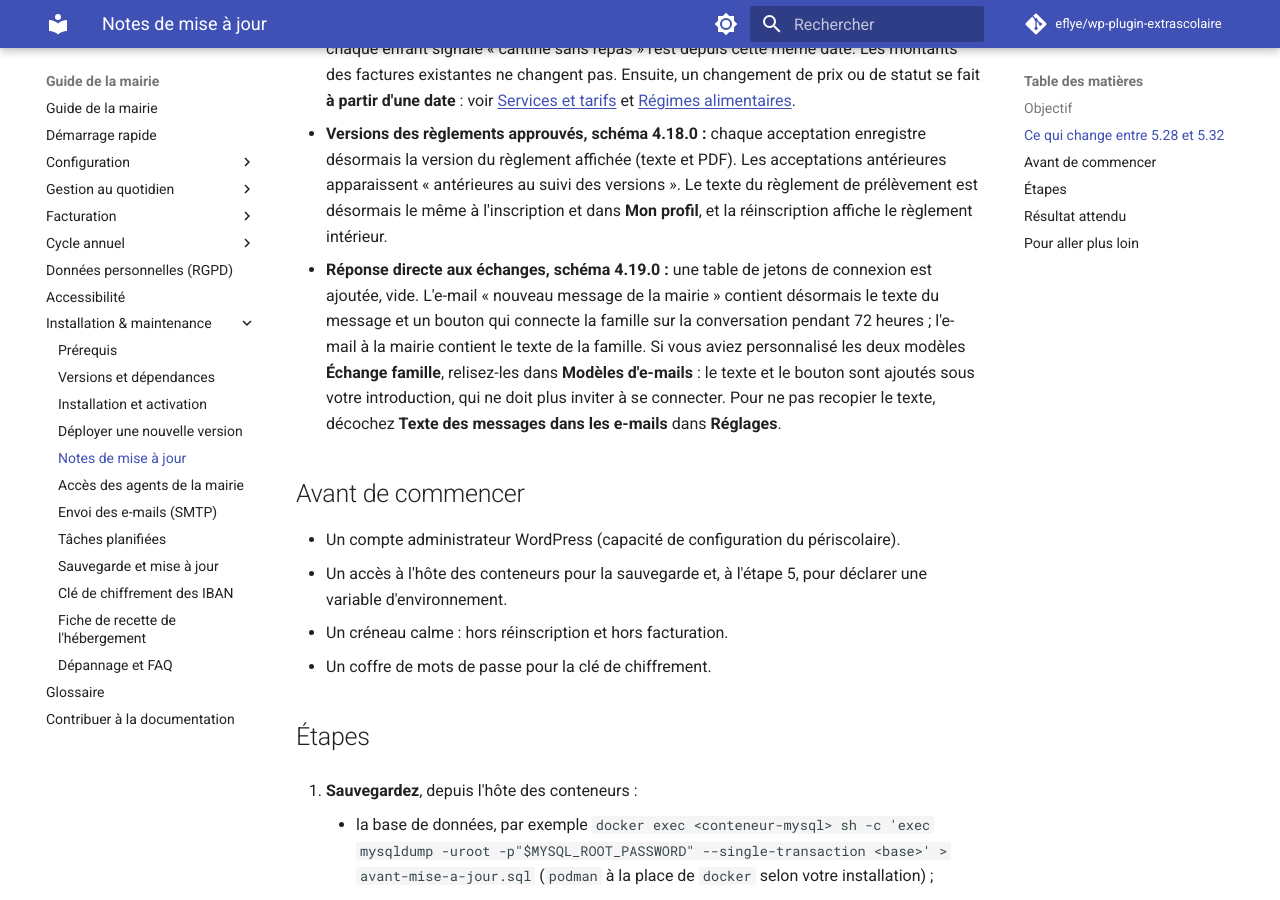
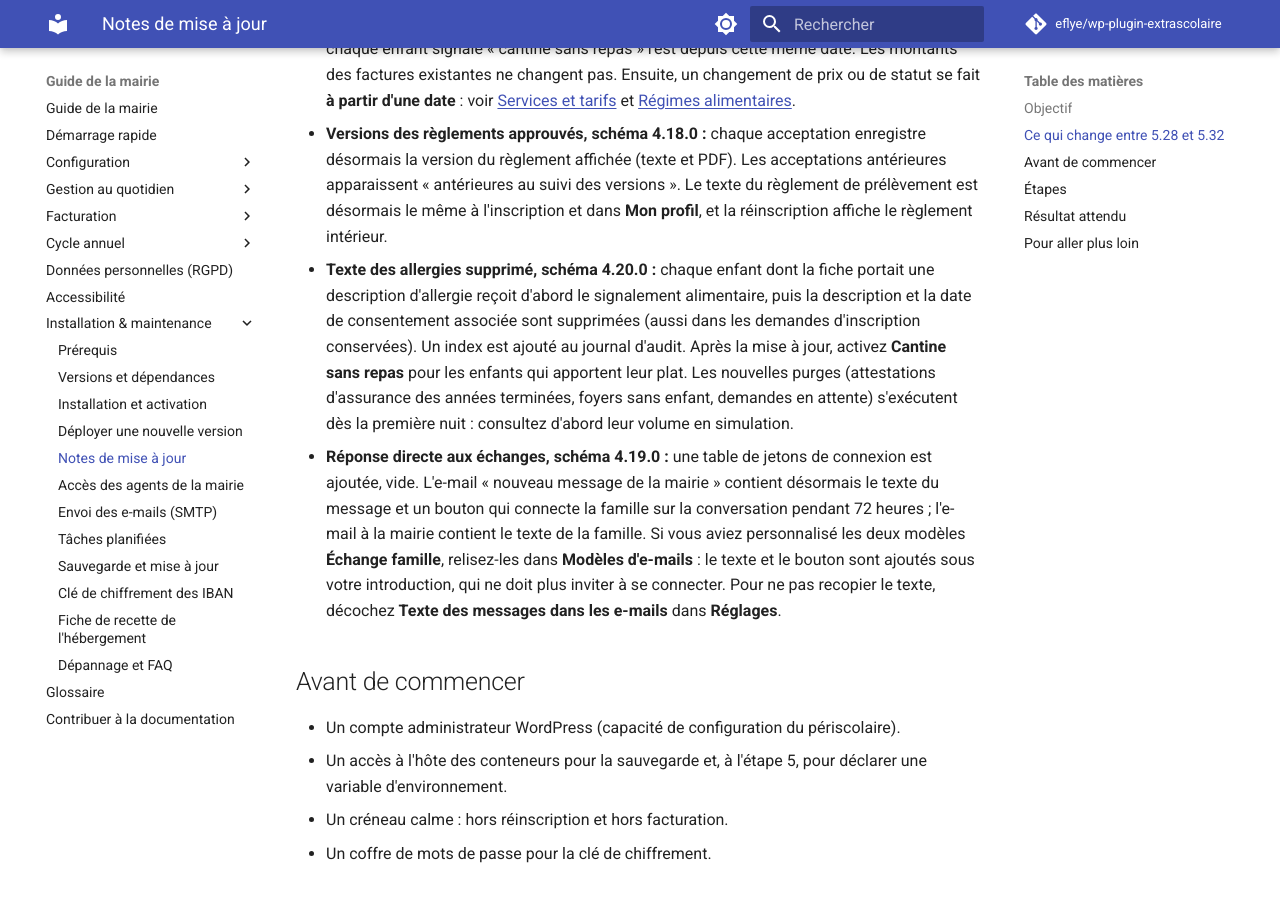
Before and after one commit to eflye/wp-plugin-extrascolaire, an MkDocs documentation site: the page built from documentation/installation/notes-mise-a-jour.md, in a window 1280 px wide and 900 px high, scrolled down 1021 px. Built offline with MkDocs 1.6.1 and Material for MkDocs 9.7.7, drawn with Linux system fonts in a browser that asks for light colours; comment, search, counter and statistics services are not loaded; some of the changed text lies outside the part shown.

Commit message:
chore: prepare release 5.35.0
Co-Authored-By: Claude Opus 5.5 <noreply@anthropic.com>
Claude-Session: https://claude.ai/code/session_01JjbusyBQDpFka9m4dZ3TRz

```diff
--- a/documentation/installation/notes-mise-a-jour.md
+++ b/documentation/installation/notes-mise-a-jour.md
@@ -2,7 +2,7 @@
 
 ## Objectif
 
-Passer d'une version antérieure à la version courante (schéma de base 4.19.0), en une seule fois depuis la **5.28.0 ou plus récente** : inutile d'installer les versions intermédiaires. Depuis une version plus ancienne (schéma antérieur à 4.15.0), installez d'abord la **5.32.1**, la dernière à porter ces migrations, puis la version courante ; sinon la page **Maintenance** signale que la base est trop ancienne et rien n'est modifié. Depuis 5.28.0, tout se fait **depuis le backoffice**, dans **Périscolaire › Maintenance**, sans ligne de commande : c'est la méthode adaptée à un WordPress en conteneur. Les commandes WP-CLI restent possibles ; elles sont indiquées en encadré.
+Passer d'une version antérieure à la version courante (schéma de base 4.20.0), en une seule fois depuis la **5.28.0 ou plus récente** : inutile d'installer les versions intermédiaires. Depuis une version plus ancienne (schéma antérieur à 4.15.0), installez d'abord la **5.32.1**, la dernière à porter ces migrations, puis la version courante ; sinon la page **Maintenance** signale que la base est trop ancienne et rien n'est modifié. Depuis 5.28.0, tout se fait **depuis le backoffice**, dans **Périscolaire › Maintenance**, sans ligne de commande : c'est la méthode adaptée à un WordPress en conteneur. Les commandes WP-CLI restent possibles ; elles sont indiquées en encadré.
 
 ## Ce qui change entre 5.28 et 5.32
 
@@ -15,6 +15,7 @@ Passer d'une version antérieure à la version courante (schéma de base 4.19.0)
 - **Tâches planifiées :** un avis rouge sur le tableau de bord signale un WP-Cron à l'arrêt. S'il apparaît, suivez [Tâches planifiées](taches-planifiees.md#alerte-de-retard).
 - **Tarifs et statut « cantine sans repas » datés, schéma 4.17.0 :** la grille de tarifs en place devient le premier tarif de chaque prestation, à compter de la première rentrée enregistrée, et chaque enfant signalé « cantine sans repas » l'est depuis cette même date. Les montants des factures existantes ne changent pas. Ensuite, un changement de prix ou de statut se fait **à partir d'une date** : voir [Services et tarifs](../configuration/services-tarifs.md) et [Régimes alimentaires](../configuration/regimes-alimentaires.md).
 - **Versions des règlements approuvés, schéma 4.18.0 :** chaque acceptation enregistre désormais la version du règlement affichée (texte et PDF). Les acceptations antérieures apparaissent « antérieures au suivi des versions ». Le texte du règlement de prélèvement est désormais le même à l'inscription et dans **Mon profil**, et la réinscription affiche le règlement intérieur.
+- **Texte des allergies supprimé, schéma 4.20.0 :** chaque enfant dont la fiche portait une description d'allergie reçoit d'abord le signalement alimentaire, puis la description et la date de consentement associée sont supprimées (aussi dans les demandes d'inscription conservées). Un index est ajouté au journal d'audit. Après la mise à jour, activez **Cantine sans repas** pour les enfants qui apportent leur plat. Les nouvelles purges (attestations d'assurance des années terminées, foyers sans enfant, demandes en attente) s'exécutent dès la première nuit : consultez d'abord leur volume en simulation.
 - **Réponse directe aux échanges, schéma 4.19.0 :** une table de jetons de connexion est ajoutée, vide. L'e-mail « nouveau message de la mairie » contient désormais le texte du message et un bouton qui connecte la famille sur la conversation pendant 72 heures ; l'e-mail à la mairie contient le texte de la famille. Si vous aviez personnalisé les deux modèles **Échange famille**, relisez-les dans **Modèles d'e-mails** : le texte et le bouton sont ajoutés sous votre introduction, qui ne doit plus inviter à se connecter. Pour ne pas recopier le texte, décochez **Texte des messages dans les e-mails** dans **Réglages**.
 
 ## Avant de commencer
```
Also changed, not shown: readme.txt, 1 other file.
